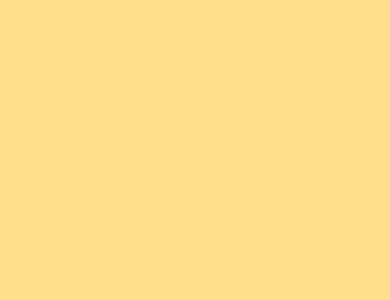
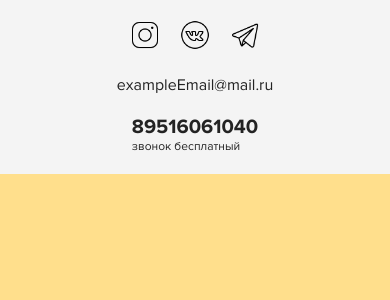
Before and after one commit to lachkovayana/Tvilsom, a React app: page / in a window 390 px wide. Shown: the top 300 px of the page. Built offline with nearby package versions, Linux system fonts and the light colour scheme; the HTML template or start-up script is replaced by a standard one.

Commit message:
Non-sticky responsive footer added

```diff
--- a/src/App.js
+++ b/src/App.js
@@ -1,5 +1,7 @@
+import Footer from "./components/Footer";
+
 function App() {
-  return (<></>);
+  return (<Footer />);
 }
 
 export default App;
--- /dev/null
+++ b/src/components/Footer.jsx
@@ -0,0 +1,20 @@
+import inst from "../assets/img/instagram.png"
+import vk from "../assets/img/vk.png"
+import telegram from "../assets/img/telegram.png"
+
+export default function Footer() {
+    return (
+        <div className="footer">
+            <div className="social_media">
+                <img width={30} src={inst} />
+                <img width={30} src={vk} />
+                <img width={30} src={telegram} />
+            </div>
+            <p className="email">exampleEmail@mail.ru</p>
+            <p className="phone">
+                <p className="phone__number">89516061040</p>
+                <p className="phone__tip">звонок бесплатный</p>
+            </p>
+        </div>
+    )
+}
--- a/src/scss/app.scss
+++ b/src/scss/app.scss
@@ -2,6 +2,7 @@
 @import 'variables';
 @import 'libs/normalize';
 
+@import 'components/all';
 
 body {
   background-color: $background;
--- /dev/null
+++ b/src/scss/components/_all.scss
@@ -0,0 +1 @@
+@import './footer';
--- /dev/null
+++ b/src/scss/components/_footer.scss
@@ -0,0 +1,52 @@
+.footer{
+    width: 100%;
+    min-height: 100px;
+    background-color: #F4F4F4;
+    display: flex;
+    align-items: center;
+    justify-content: space-around;
+    flex-wrap: wrap;
+    padding: 20px;
+
+    .social_media {
+        margin-right: 50px;
+
+        @media (max-width:655px) {
+            margin-right: 0;
+            margin-bottom: 20px;
+            width: 100%;
+            text-align: center;
+        }
+
+        img:not(:last-child) {
+            margin-right: 20px;
+        }
+
+        img{
+            cursor: pointer;
+        }
+
+    }
+
+    .email{
+        margin-right: 50px;
+
+        @media (max-width:655px) {
+            margin-right: 0;
+            margin-bottom: 20px;
+            width: 100%;
+            text-align: center;
+        }
+    }
+
+    .phone{
+
+        &__number{
+            font-size: 20px;
+            font-weight: 600;
+        }
+        &__tip{
+            font-size: 12px;
+        }
+    }
+}
```
